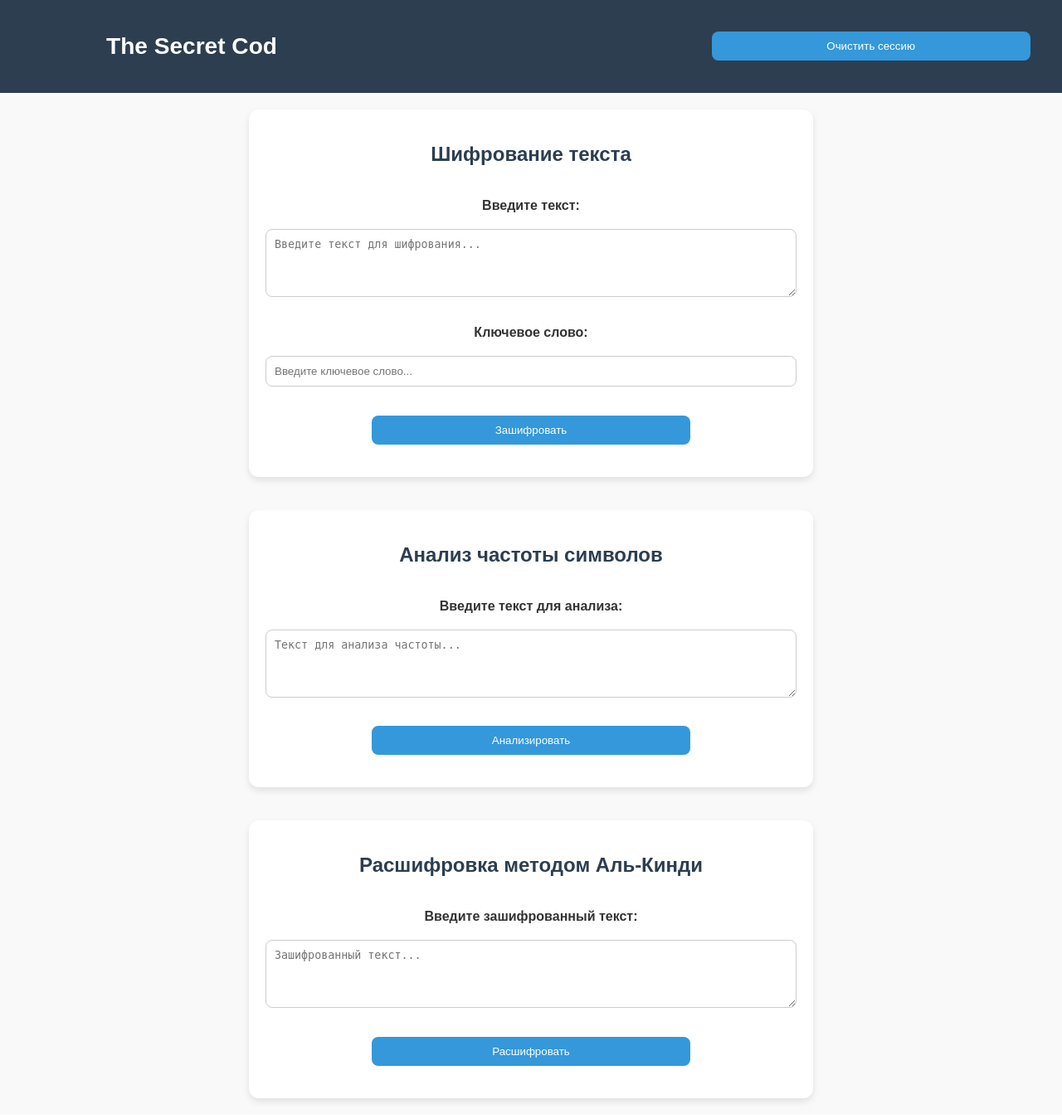
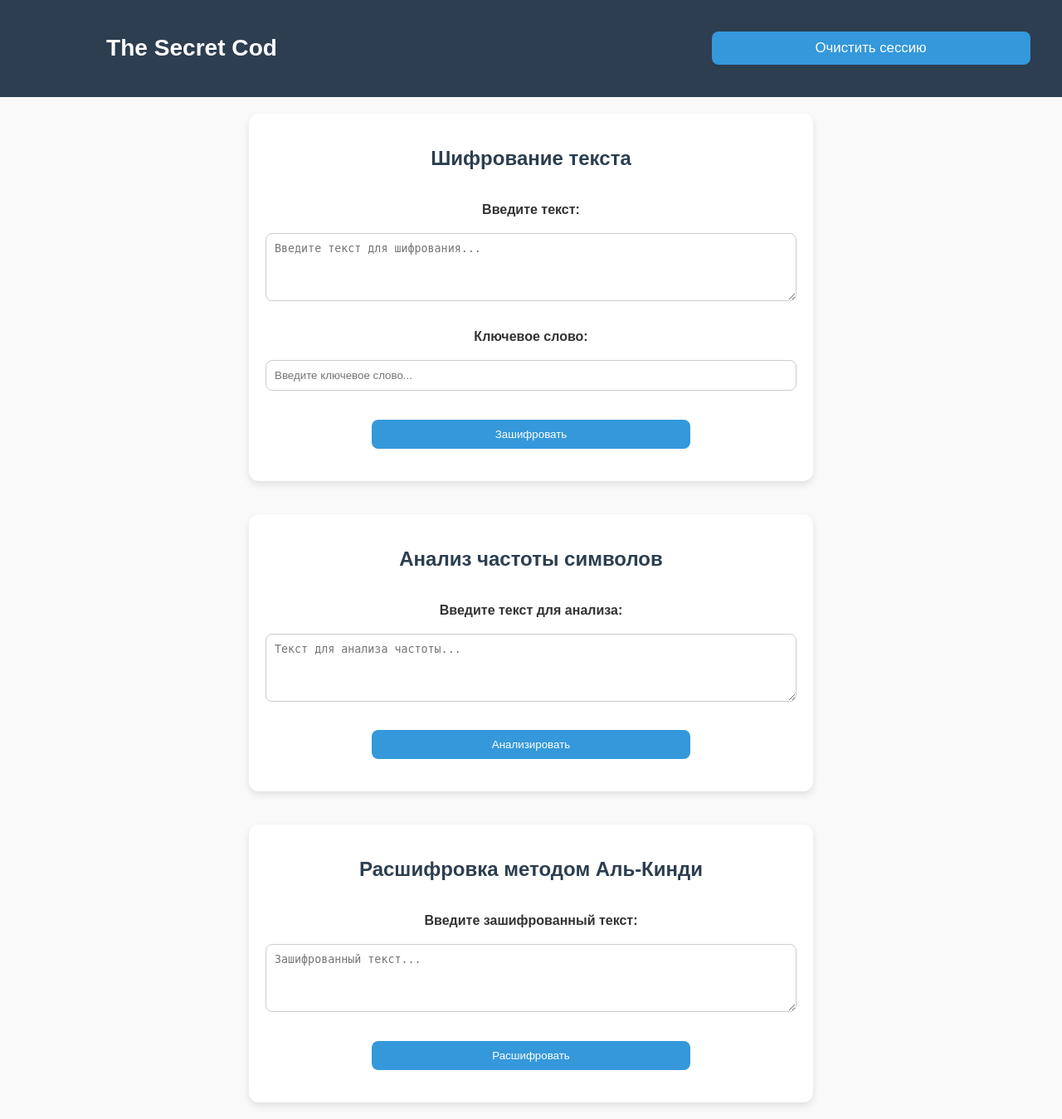
Before and after one commit to Anna-St-2/The-Secret-Cod, a PHP site: page / in a window 1280 px wide. Shown: the whole page at 83% size. Run offline with PHP 8.4, Linux system fonts and the light colour scheme.

Commit message:
Всё работает
+ всё довольно таки адекватно работает
- нет расшифровки

```diff
--- a/css/style.css
+++ b/css/style.css
@@ -47,7 +47,7 @@ label {
     font-weight: bold;
     margin: 3%;
 }
-textarea, input[type="text"], button, .accordion-label-alphabet, .accordion-label-frequency {
+textarea, input[type="text"], button, a, .accordion-label-alphabet, .accordion-label-frequency {
     width: 100%;
     padding: 10px;
     margin-bottom: 15px;
@@ -58,13 +58,16 @@ textarea, input[type="text"], button, .accordion-label-alphabet, .accordion-labe
     justify-content: center;
 }
 
-button, .accordion-label-alphabet, .accordion-label-frequency{
+button, a, .accordion-label-alphabet, .accordion-label-frequency{
     width: 60%;
 }
 
+a {
+    text-decoration: none;
+    font-size: 70%;
+}
 
-
-button, .accordion-label-alphabet, .accordion-label-frequency    {
+button, a, .accordion-label-alphabet, .accordion-label-frequency    {
     background: #3498db;
     color: white;
     border: none;
@@ -72,7 +75,7 @@ button, .accordion-label-alphabet, .accordion-label-frequency    {
     transition: background 0.3s;
     margin: 3%;
 }
-button:hover {
+button:hover, a:hover{
     background: #2980b9;
 }
 
--- a/index.php
+++ b/index.php
@@ -40,7 +40,7 @@ if (isset($_GET['clear_session'])) {
 <body>
     <header>
         <h3>The Secret Cod</h3>
-        <button class ="btnClean" href="?clear_session=1">Очистить сессию</button>
+        <a class ="btnClean" href="?clear_session=1">Очистить сессию</a>
     </header>
 
     <div class="container instructions">
```
